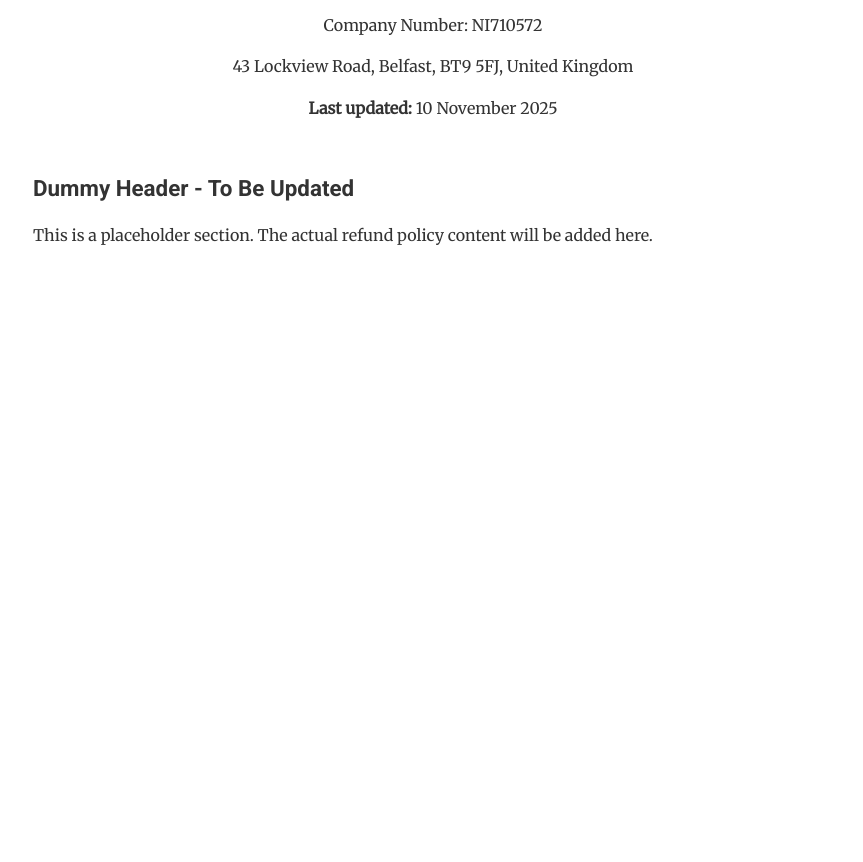
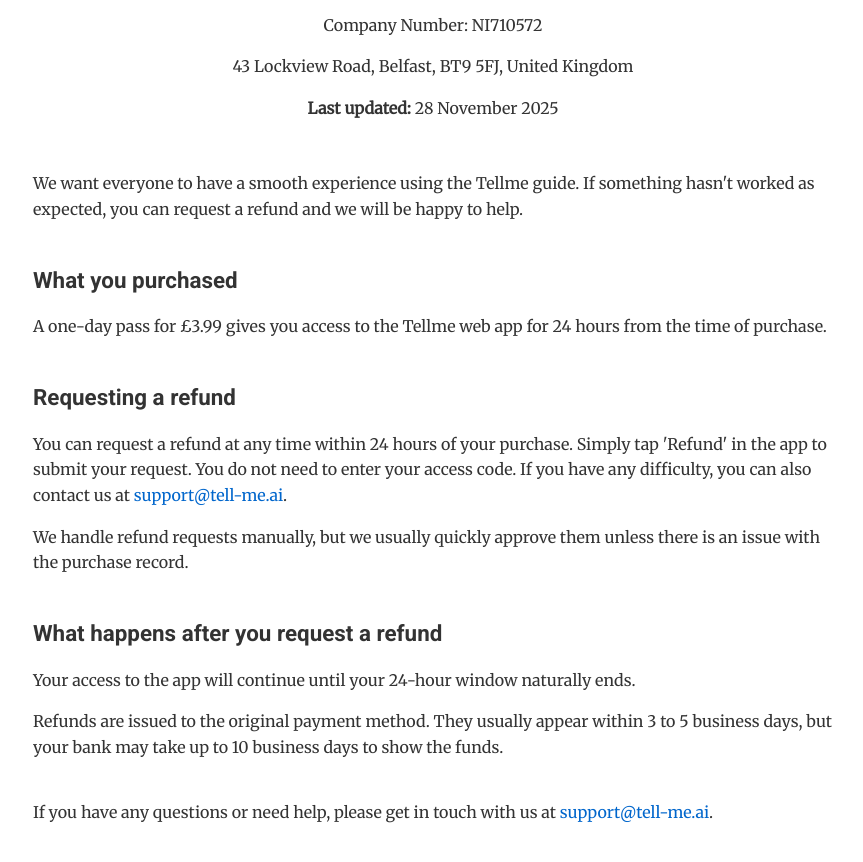
Before and after one commit to ebyrne117/ebyrne117.github.io, a plain HTML site: page refund-policy.html in a window 1280 px wide. Shown: the part 136-998 px from the top of the page, without its empty margins (207-1070 px from the left). Before the commit the page ends 800 px from the top, so only its background shows below. Drawn offline with Linux system fonts and the light colour scheme.

Commit message:
updated refund policy

```diff
--- a/refund-policy.html
+++ b/refund-policy.html
@@ -14,12 +14,32 @@
             <h1>Tellme AI Limited – Refund Policy</h1>
             <p>Company Number: NI710572</p>
             <p>43 Lockview Road, Belfast, BT9 5FJ, United Kingdom</p>
-            <p><strong>Last updated:</strong> 10 November 2025</p>
+            <p><strong>Last updated:</strong> 28 November 2025</p>
         </div>
 
         <div class="policy-section">
-            <h2>Dummy Header - To Be Updated</h2>
-            <p>This is a placeholder section. The actual refund policy content will be added here.</p>
+            <p>We want everyone to have a smooth experience using the Tellme guide. If something hasn't worked as expected, you can request a refund and we will be happy to help.</p>
+        </div>
+
+        <div class="policy-section">
+            <h2>What you purchased</h2>
+            <p>A one-day pass for £3.99 gives you access to the Tellme web app for 24 hours from the time of purchase.</p>
+        </div>
+
+        <div class="policy-section">
+            <h2>Requesting a refund</h2>
+            <p>You can request a refund at any time within 24 hours of your purchase. Simply tap 'Refund' in the app to submit your request. You do not need to enter your access code. If you have any difficulty, you can also contact us at <a href="mailto:support@tell-me.ai">support@tell-me.ai</a>.</p>
+            <p>We handle refund requests manually, but we usually quickly approve them unless there is an issue with the purchase record.</p>
+        </div>
+
+        <div class="policy-section">
+            <h2>What happens after you request a refund</h2>
+            <p>Your access to the app will continue until your 24-hour window naturally ends.</p>
+            <p>Refunds are issued to the original payment method. They usually appear within 3 to 5 business days, but your bank may take up to 10 business days to show the funds.</p>
+        </div>
+
+        <div class="policy-section">
+            <p>If you have any questions or need help, please get in touch with us at <a href="mailto:support@tell-me.ai">support@tell-me.ai</a>.</p>
         </div>
     </div>
 </body>
```
